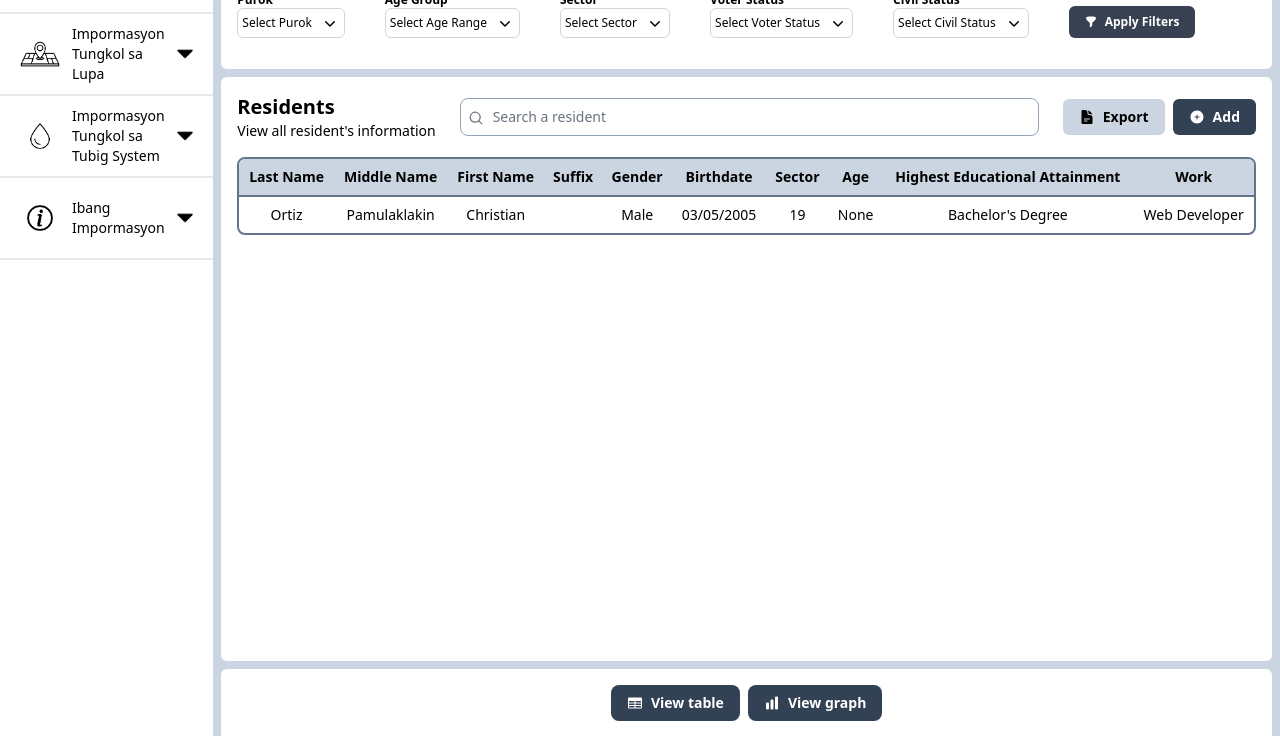
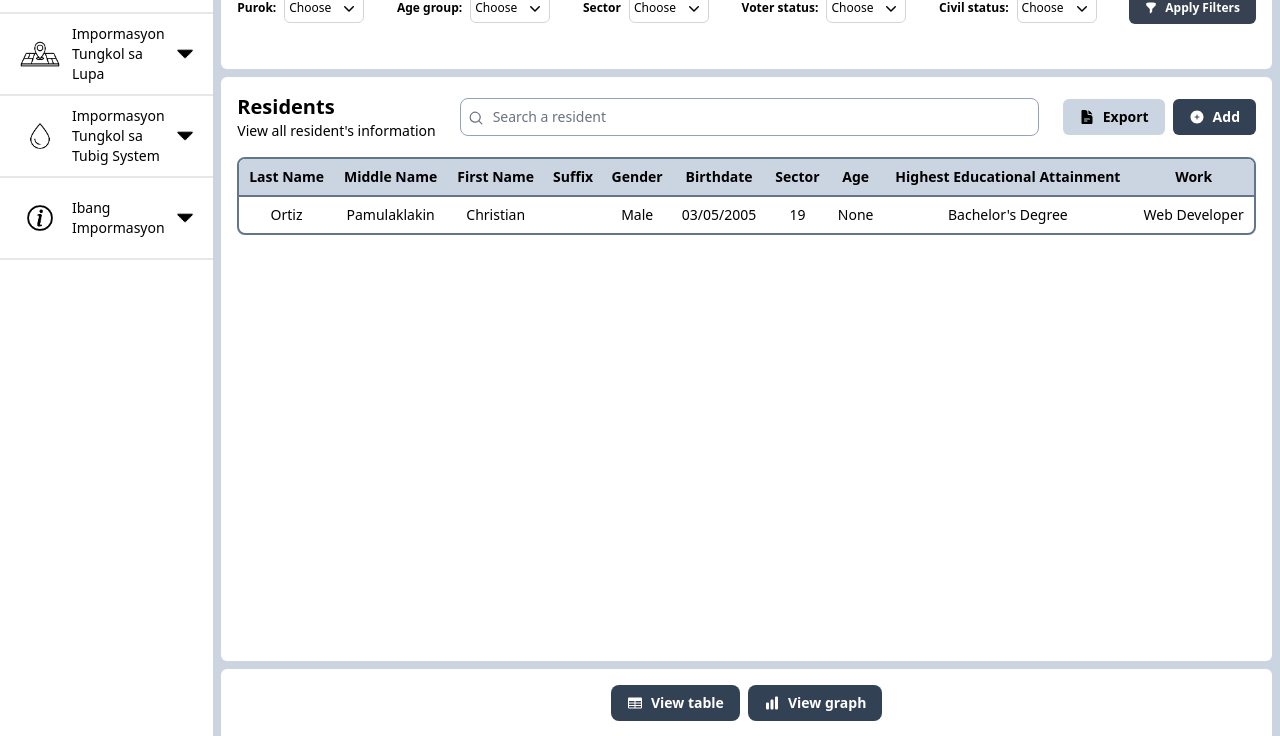
Before and after one commit to progchris00/GAD-Solution, a website built with webpack: page src/index.html in a window 1280 px wide. Shown: the part 64-800 px from the top of the page. Built offline with nearby package versions, Linux system fonts and the light colour scheme.

Commit message:
refactor: align label and menu

```diff
--- a/src/index.html
+++ b/src/index.html
@@ -26,14 +26,14 @@
         />
         <h1 class="text-xl font-bold">Gender and Development Dashboard</h1>
       </div>
-      <div class="flex gap-10">
-        <div>
-          <p class="font-semibold">Purok</p>
+      <div class="flex justify-between">
+        <div class="flex items-center gap-2">
+          <p class="font-semibold">Purok: </p>
           <button
             class="border border-gray-300 rounded-md p-1 flex items-center gap-2"
             onclick="openModal('purok')"
           >
-            Select Purok
+            Choose
             <svg
               xmlns="http://www.w3.org/2000/svg"
               viewBox="0 0 20 20"
@@ -49,13 +49,13 @@
           </button>
         </div>
 
-        <div>
-          <p class="font-semibold">Age Group</p>
+        <div class="flex items-center gap-2">
+          <p class="font-semibold">Age group:</p>
           <button
-            class="w-full border border-gray-300 rounded-md p-1 flex items-center gap-2"
+            class="border border-gray-300 rounded-md p-1 flex items-center gap-2"
             onclick="openModal('age_range')"
           >
-            Select Age Range
+            Choose
             <svg
               xmlns="http://www.w3.org/2000/svg"
               viewBox="0 0 20 20"
@@ -71,13 +71,13 @@
           </button>
         </div>
 
-        <div>
-          <p class="font-semibold">Sector</p>
+        <div class="flex items-center gap-2">
+          <p class="font-semibold">Sector </p>
           <button
-            class="w-full border border-gray-300 rounded-md p-1 flex items-center gap-2"
+            class="border border-gray-300 rounded-md p-1 flex items-center gap-2"
             onclick="openModal('sector')"
           >
-            Select Sector
+            Choose
             <svg
               xmlns="http://www.w3.org/2000/svg"
               viewBox="0 0 20 20"
@@ -93,13 +93,13 @@
           </button>
         </div>
 
-        <div>
-          <p class="font-semibold">Voter Status</p>
+        <div class="flex items-center gap-2">
+          <p class="font-semibold">Voter status: </p>
           <button
-            class="w-full border border-gray-300 rounded-md p-1 flex items-center gap-2"
+            class="border border-gray-300 rounded-md p-1 flex items-center gap-2"
             onclick="openModal('voter_status')"
           >
-            Select Voter Status
+            Choose
             <svg
               xmlns="http://www.w3.org/2000/svg"
               viewBox="0 0 20 20"
@@ -115,13 +115,13 @@
           </button>
         </div>
 
-        <div>
-          <p class="font-semibold">Civil Status</p>
+        <div class="flex items-center gap-2">
+          <p class="font-semibold">Civil status: </p>
           <button
-            class="w-full border border-gray-300 rounded-md p-1 flex items-center gap-2"
+            class="border border-gray-300 rounded-md p-1 flex items-center gap-2"
             onclick="openModal('civil_status')"
           >
-            Select Civil Status
+            Choose
             <svg
               xmlns="http://www.w3.org/2000/svg"
               viewBox="0 0 20 20"
```
